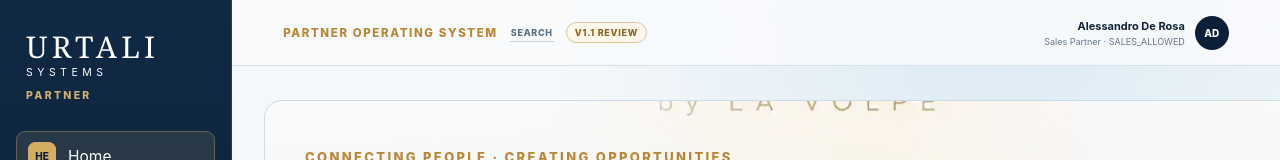
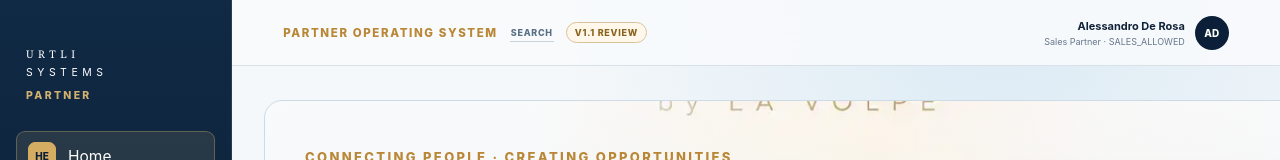
Before and after one commit to lavolpeofficial/vito-platform, a Next.js app in the folder apps/partner-portal/: page / in a window 1280 px wide. Shown: the top 160 px of the page. Built offline with nearby package versions, Linux system fonts and the light colour scheme.

Commit message:
style(partner-portal): use official URTALI wordmark in sidebar

```diff
--- a/apps/partner-portal/components/shell.tsx
+++ b/apps/partner-portal/components/shell.tsx
@@ -4,6 +4,7 @@ import Link from 'next/link';
 import { usePathname } from 'next/navigation';
 import type { ReactNode } from 'react';
 import { partner } from '@/lib/demo-data';
+import { UrtaliWordmark } from '@/components/urtali-wordmark';
 
 const nav = [
   ['/', 'Home', 'HE'],
@@ -25,7 +26,7 @@ export function Shell({ children }: { children: ReactNode }) {
     <div className="portal-shell">
       <aside className="portal-sidebar">
         <Link className="portal-brand" href="/">
-          <strong>URTALI</strong>
+          <strong><UrtaliWordmark /></strong>
           <span>SYSTEMS</span>
           <small>PARTNER</small>
         </Link>
```
